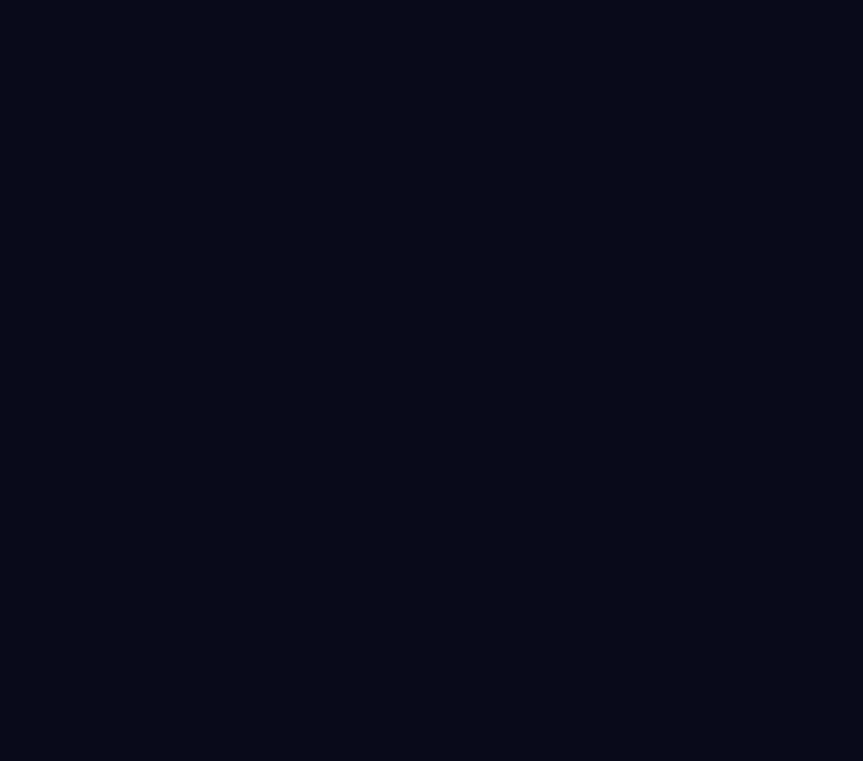
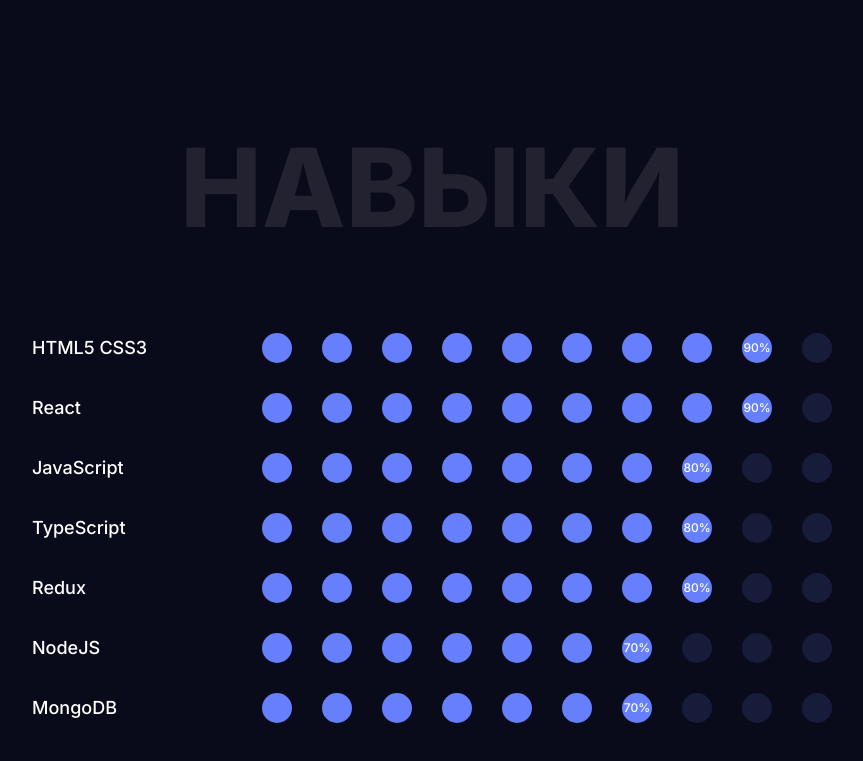
Before and after one commit to vpetrukhin/Portfolio, a React (Create React App) app: page / in a window 1280 px wide. Shown: the part 1547-2308 px from the top of the page, without its empty margins (208-1071 px from the left). Before the commit the page ends 1595 px from the top, so only its background shows below. Built offline with nearby package versions, Linux system fonts and the light colour scheme.

Commit message:
add Skills section

```diff
--- a/src/app/App.tsx
+++ b/src/app/App.tsx
@@ -1,5 +1,6 @@
 import { About } from 'sections/About';
 import { Main } from 'sections/Main';
+import { Skills } from 'sections/Skills';
 
 
 function App() {
@@ -7,6 +8,7 @@ function App() {
     <div className="app">
       <Main />
       <About />
+      <Skills />
     </div>
   );
 }
--- a/src/sections/About/ui/About.tsx
+++ b/src/sections/About/ui/About.tsx
@@ -13,7 +13,7 @@ export const About = (props: AboutProps) => {
     const { className } = props;
 
     return (
-        <section id={`#${Sections.MAIN}`} className={classNames(cls.About, {}, [className])}>
+        <section id={`#${Sections.ABOUT}`} className={classNames(cls.About, {}, [className])}>
             <Title className={cls.title} text="ОБО МНЕ" theme={TitleTheme.SECTION} />
             <div className={cls.content}>
                 <div className={cls.avatar}>
--- /dev/null
+++ b/src/sections/Skills/index.ts
@@ -0,0 +1 @@
+export { Skills } from './ui/Skills';
--- /dev/null
+++ b/src/sections/Skills/model/types/skills.ts
@@ -0,0 +1,9 @@
+export interface SkillItem {
+    label: string;
+    capacity: number;
+}
+
+export interface Round {
+    isActive: boolean;
+    text?: string;
+}
--- /dev/null
+++ b/src/sections/Skills/ui/Skill/Skill.module.scss
@@ -0,0 +1,28 @@
+.Skill {
+    display: flex;
+    align-items: center;
+    justify-content: space-between;
+}
+
+.rounds {
+    margin: 0;
+    padding: 0;
+    list-style: none;
+    display: flex;
+    gap: 30px;
+}
+
+.round {
+    width: 30px;
+    height: 30px;
+    border-radius: 50%;
+    background-color: var(--color-ascent-disabled);
+    color: var(--color-primary);
+    display: flex;
+    align-items: center;
+    justify-content: center;
+}
+
+.active {
+    background-color: var(--color-ascent);
+}
--- /dev/null
+++ b/src/sections/Skills/ui/Skill/Skill.tsx
@@ -0,0 +1,34 @@
+import { classNames } from 'shared/lib/classNames/classNames';
+import { Text, TextColor, TextSize } from 'shared/ui/Text/Text';
+import { Round, SkillItem } from '../../model/types/skills';
+import cls from './Skill.module.scss';
+
+interface SkillProps {
+    className?: string;
+    item: SkillItem;
+}
+
+export const Skill = (props: SkillProps) => {
+    const { className, item } = props;
+
+    const rounds: Array<Round> = new Array(10).fill({}).map((_, index) => ({
+            isActive: index < item.capacity,
+            text: index === item.capacity - 1 ? `${item.capacity}0%` : ''
+    }));
+
+    return (
+        <div className={classNames(cls.Skill, {}, [className])}>
+            <Text text={item.label} size={TextSize.M} color={TextColor.PRIMARY} />
+            <ul className={cls.rounds}>
+                {rounds.map((round, index) => (
+                    <li
+                        key={`${index}-${round}`}
+                        className={classNames(cls.round, { [cls.active]: round.isActive })}
+                    >
+                        {round.text}
+                    </li>
+                ))}
+            </ul>
+        </div>
+    );
+};
--- /dev/null
+++ b/src/sections/Skills/ui/Skills.module.scss
@@ -0,0 +1,15 @@
+.Skills {
+    padding-bottom: 110px;
+}
+
+.title {
+    margin-bottom: 80px;
+}
+
+.content {
+    max-width: 800px;
+    margin: 0 auto;
+    display: flex;
+    flex-direction: column;
+    gap: 30px;
+}
--- /dev/null
+++ b/src/sections/Skills/ui/Skills.tsx
@@ -0,0 +1,49 @@
+import { Sections } from 'shared/config/nav/items';
+import { classNames } from 'shared/lib/classNames/classNames';
+import { Title, TitleTheme } from 'shared/ui/Title/Title';
+import { Skill } from './Skill/Skill';
+import cls from './Skills.module.scss';
+
+interface SkillsProps {
+    className?: string;
+}
+
+export const Skills = (props: SkillsProps) => {
+    const { className } = props;
+
+    return (
+        <section id={`#${Sections.SKILLS}`} className={classNames(cls.Skills, {}, [className])}>
+            <Title className={cls.title} text="НАВЫКИ" theme={TitleTheme.SECTION} />
+            <div className={cls.content}>
+                <Skill item={{
+                    label: 'HTML5 CSS3',
+                    capacity: 9,
+                }}/>
+                <Skill item={{
+                    label: 'React',
+                    capacity: 9,
+                }}/>
+                <Skill item={{
+                    label: 'JavaScript',
+                    capacity: 8,
+                }}/>
+                <Skill item={{
+                    label: 'TypeScript',
+                    capacity: 8,
+                }}/>
+                <Skill item={{
+                    label: 'Redux',
+                    capacity: 8,
+                }}/>
+                <Skill item={{
+                    label: 'NodeJS',
+                    capacity: 7,
+                }}/>
+                <Skill item={{
+                    label: 'MongoDB',
+                    capacity: 7,
+                }}/>
+            </div>
+        </section>
+    );
+};
--- a/src/styles/variables.scss
+++ b/src/styles/variables.scss
@@ -5,6 +5,7 @@
     --color-primary: #ffffff;
     --color-secondary: #8B8C94;
     --color-ascent: #667FFC;
+    --color-ascent-disabled: #171C3B;
 
     --font-family: 'Inter', sans-serif;
 
```
